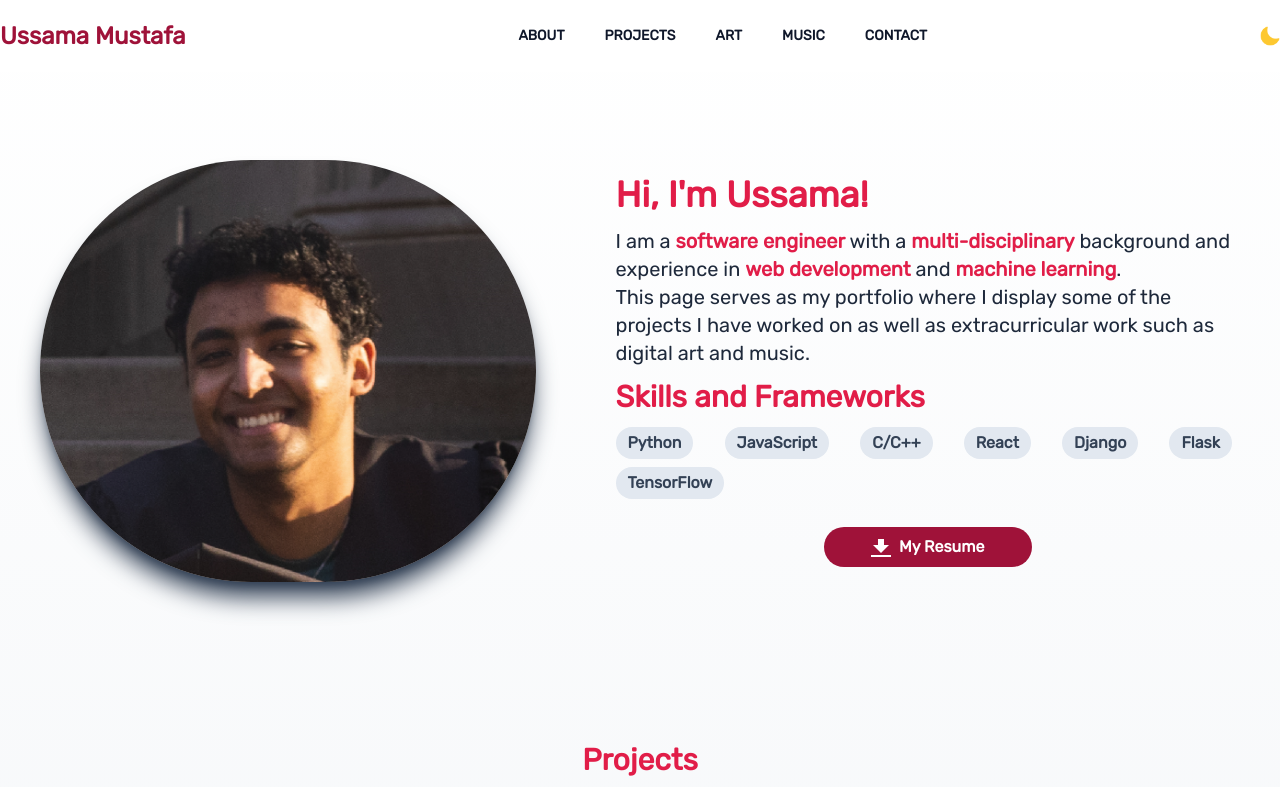
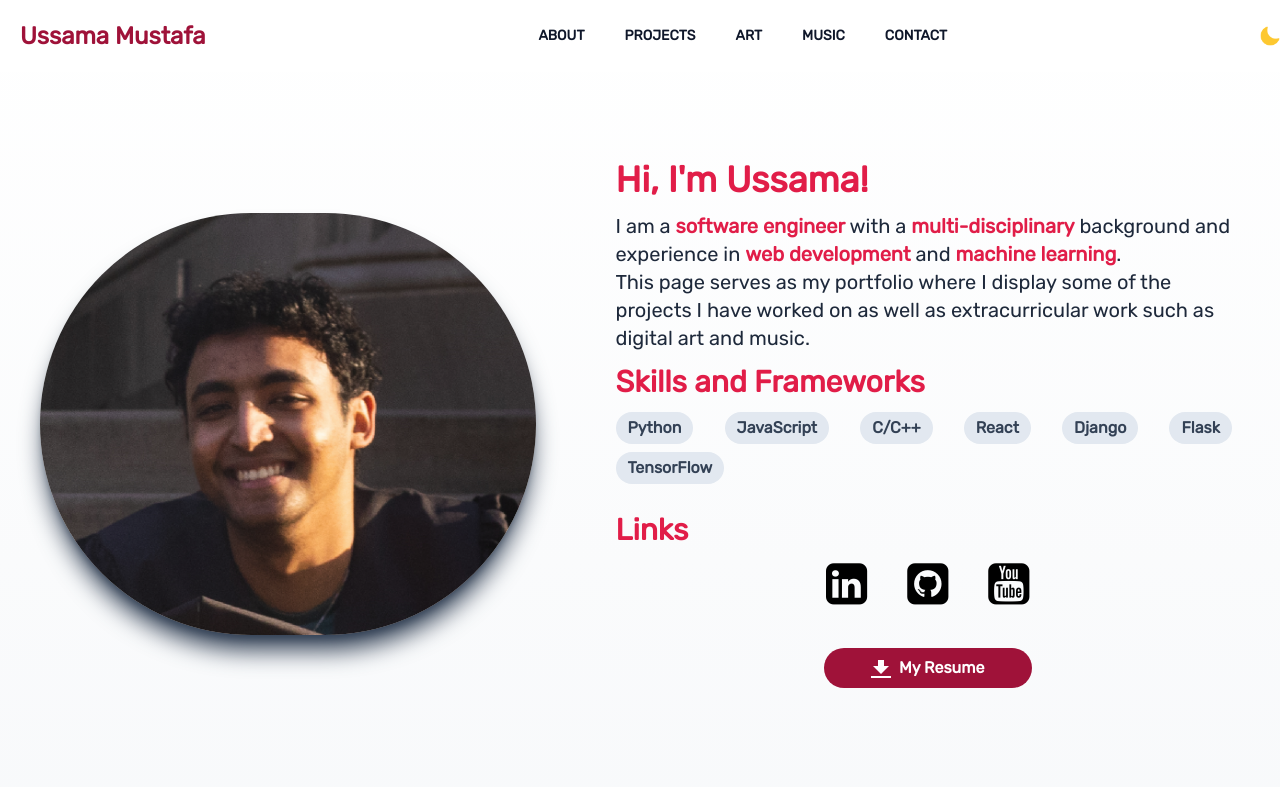
Before and after one commit to Ussarata/personal-portfolio, a website: page index.html in a window 1280 px wide. Shown: the top 787 px of the page. Drawn offline with Linux system fonts and the light colour scheme.

Commit message:
more styling and icons

```diff
--- a/index.html
+++ b/index.html
@@ -8,6 +8,7 @@
       rel="stylesheet"
     />
     <link href='https://fonts.googleapis.com/css?family=Rubik' rel='stylesheet'>
+    <link rel="stylesheet" href="https://cdnjs.cloudflare.com/ajax/libs/font-awesome/4.7.0/css/font-awesome.min.css">
     <link rel="stylesheet" href="./dist/output.css" />
     <title>Ussama Mustafa</title>
   </head>
@@ -20,7 +21,7 @@
       <nav class="w-full fixed top-0 bg-white z-10 dark:bg-slate-900">
         <div class="container mx-auto py-5 flex items-center justify-between">
           <div class="flex items-center gap-2">
-            <span class="text-2xl font-bold text-rose-800 dark:text-white"
+            <span class="text-2xl font-bold text-rose-800 dark:text-white mr-5 ml-5"
               >Ussama Mustafa</span
             >
           </div>
@@ -134,6 +135,12 @@
             <span class="inline-block bg-slate-200 rounded-full px-3 py-1 text-base font-semibold text-slate-700 mr-2 mb-2">Django</span>
             <span class="inline-block bg-slate-200 rounded-full px-3 py-1 text-base font-semibold text-slate-700 mr-2 mb-2">Flask</span>
             <span class="inline-block bg-slate-200 rounded-full px-3 py-1 text-base font-semibold text-slate-700 mr-2 mb-2">TensorFlow</span>
+          </div>
+          <h1 class="text-2xl md:text-3xl text-rose-600 font-bold">Links</h1>
+          <div class="pb-2 flex flex-wrap justify-center">
+            <a href="https://www.linkedin.com/in/ussama-mustafa-ba9238203/" target="_blank"><i class="fa fa-linkedin-square inline-block ml-5 mr-5 mb-5" style="font-size:48px;color:black"></i></a>
+            <a href="https://github.com/Ussarata" target="_blank"><i class="fa fa-github-square inline-block ml-5 mr-5 mb-55" style="font-size:48px;color:black"></i></a>
+            <a href="https://www.youtube.com/channel/UCUE1BAliDZyNsVfXz2jSmaQ" target="_blank"><i class="fa fa-youtube-square inline-block ml-5 mr-5 mb-5" style="font-size:48px;color:black"></i></a>
           </div>
           <button onclick="downloadPDF()" class="bg-rose-800 hover:bg-rose-600 transition-all text-white w-full md:w-1/3 font-bold py-2 px-4 rounded-full mx-auto">
             <div class="inline-flex items-center justify-center">
```
Also changed, not shown: dist/output.css.
